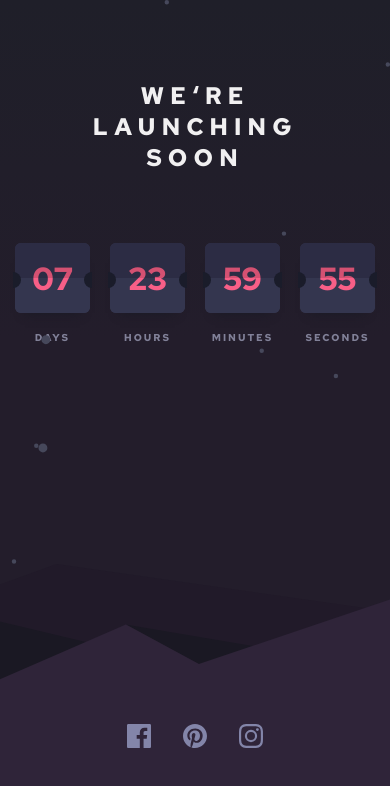
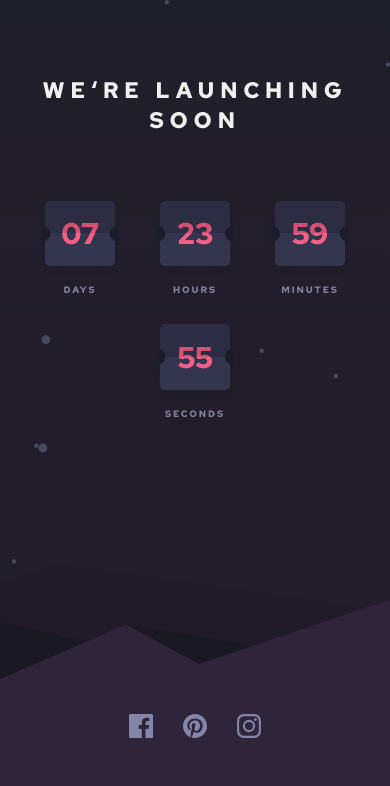
Before and after one commit to itiwariarun/Kraftshala_Frontend, a Next.js app: page / in a window 390 px wide. Shown: the top 786 px of the page. Built offline with nearby package versions, Linux system fonts and the light colour scheme.

Commit message:
fix: refactored and enhancement

```diff
--- a/styles/globals.css
+++ b/styles/globals.css
@@ -1,5 +1,27 @@
 @import url("https://fonts.googleapis.com/css2?family=Red+Hat+Text:wght@500;700&display=swap");
+@media screen and (max-width: 400px) {
+  html {
+    font-size: 12px;
+  }
+}
 
+@media screen and (max-width: 480px) {
+  html {
+    font-size: 15px;
+  }
+}
+
+@media screen and (min-width: 481px) and (max-width: 768px) {
+  html {
+    font-size: 16px;
+  }
+}
+
+@media screen and (min-width: 1024px) {
+  html {
+    font-size: 16px;
+  }
+}
 * {
   box-sizing: border-box;
   font-family: "Red Hat Text", sans-serif;
@@ -23,51 +45,61 @@ body {
   margin: auto;
   height: 100%;
   min-height: 100vh;
-
   background: linear-gradient(to bottom, #1f1f29 0%, #231d2b 40%);
 }
+
 h1 {
   font-size: 1.5rem;
-  padding-inline: 40px;
-  letter-spacing: 6px;
+  padding-inline: 2.5rem;         /* 40px */
+  letter-spacing: 0.375rem;       /* 6px */
   color: #f1f0f1;
-  margin-top: 80px;
+  margin-top: 5rem;               /* 80px */
   margin-inline: auto;
   text-align: center;
   width: fit-content;
-  margin-bottom: 70px;
+  margin-bottom: 4.375rem;        /* 70px */
 }
 
 .flip {
   display: flex;
-  gap: 20px;
+  max-width:95vw;
+  padding-inline:1rem;
+  gap: 1.25rem;                   /* 20px */
   margin-inline: auto;
+  z-index: 20;
   justify-content: space-between;
-  width: calc(4 * 130px+80px);
+  width: calc(4 * 8.125rem + 7rem);
+}
+@media screen and (max-width: 480px) {
+  .flip {
+  flex-wrap: wrap;
+  }
 }
 .itemClass {
   display: flex;
   flex-direction: column;
+  margin-inline: auto;
   gap: 0.5rem;
-  p {
+}
+.itemClass p {
   text-align: center;
   text-transform: uppercase;
   font-size: 0.625rem;
-    letter-spacing: 2px;
+  letter-spacing: 0.125rem;       /* 2px */
   color: #818198;
   font-weight: 600;
 }
-}
+
 .flipCardContainer {
   display: block;
   position: relative;
-  width: 130px;
-  height: 100px;
+  width: 8.125rem;                /* 130px */
+  height: 6.25rem;                /* 100px */
   perspective-origin: 50% 50%;
-  perspective: 300px;
+  perspective: 18.75rem;          /* 300px */
   background-color: #34364f;
-  border-radius: 6px;
-  box-shadow: 0px 10px 10px -10px #191a24;
+  border-radius: 0.375rem;        /* 6px */
+  box-shadow: 0 0.625rem 0.625rem -0.625rem #191a24;
 }
 
 .upperCard,
@@ -90,8 +122,8 @@ h1 {
 .upperCard {
   align-items: flex-end;
   background-color: #2c2c44;
-  border-top-left-radius: 6px;
-  border-top-right-radius: 6px;
+  border-top-left-radius: 0.375rem;
+  border-top-right-radius: 0.375rem;
 }
 
 .upperCard span {
@@ -100,8 +132,8 @@ h1 {
 
 .lowerCard {
   align-items: flex-start;
-  border-bottom-left-radius: 6px;
-  border-bottom-right-radius: 6px;
+  border-bottom-left-radius: 0.375rem;
+  border-bottom-right-radius: 0.375rem;
 }
 
 .lowerCard span {
@@ -128,14 +160,15 @@ h1 {
   font-weight: bolder;
   color: #d45172;
 }
+
 .flipCardItem.unfold {
   top: 50%;
   align-items: flex-start;
   transform-origin: 50% 0%;
   transform: rotateX(180deg);
   background-color: #34364f;
-  border-bottom-left-radius: 6px;
-  border-bottom-right-radius: 6px;
+  border-bottom-left-radius: 0.375rem;
+  border-bottom-right-radius: 0.375rem;
   animation: unfold 0.6s cubic-bezier(0.455, 0.03, 0.515, 0.955) forwards;
   transform-style: preserve-3d;
 }
@@ -150,8 +183,8 @@ h1 {
   transform-origin: 50% 100%;
   transform: rotateX(0deg);
   background-color: #34364f;
-  border-top-left-radius: 6px;
-  border-top-right-radius: 6px;
+  border-top-left-radius: 0.375rem;
+  border-top-right-radius: 0.375rem;
   animation: fold 0.6s cubic-bezier(0.455, 0.03, 0.515, 0.955) forwards;
   transform-style: preserve-3d;
 }
@@ -160,31 +193,31 @@ h1 {
   transform: translateY(50%);
 }
 
-.rightDot {
-  height: 8px;
-  width: 16px;
+.rightDot,
+.leftDot {
+  height: 0.5rem;                 /* 8px */
+  width: 1rem;                    /* 16px */
   position: absolute;
-  right: -6px;
-  top: 47%;
+  top:0;
+  bottom:0;
+  display: flex;
+  align-items: center;
+  margin-block: auto;
   z-index: 30;
-  rotate: -90deg;
-  border-top-left-radius: 40px;
-  border-top-right-radius: 40px;
+  border-top-left-radius: 2.5rem;
+  border-top-right-radius: 2.5rem;
   background: #1a1c2a;
   overflow: hidden;
 }
+
+.rightDot {
+  right: -0.375rem;              /* -6px */
+  rotate: -90deg;
+}
+
 .leftDot {
-  height: 8px;
-  width: 16px;
-  position: absolute;
-  left: -6px;
-  top: 47%;
-  z-index: 30;
+  left: -0.375rem;
   rotate: 90deg;
-  border-top-left-radius: 40px;
-  border-top-right-radius: 40px;
-  background: #1a1c2a;
-  overflow: hidden;
 }
 
 .iconList {
@@ -192,9 +225,9 @@ h1 {
   display: flex;
   align-items: center;
   bottom: 0;
-  top: 160px;
-  right: 0px;
-  left: 0px;
+  top: 10rem;                     /* 160px */
+  right: 0;
+  left: 0;
   height: fit-content;
   justify-content: center;
   gap: 2rem;
@@ -203,51 +236,45 @@ h1 {
 .iconList > svg {
   fill: #8385a9 !important;
 }
+
 .iconList > svg:hover {
   fill: #f75880 !important;
   transition: all 0.25s ease-in;
   cursor: pointer;
 }
+
 /* Media Query */
+@media screen and (max-width: 48rem) {
+  .flip {
+    width: calc(4 * 4.6875rem + 5rem);
+  }
 
-@media screen and (max-width: 768px) {
-  .flip {
-    width: calc(4 * 75px+80px);
+  .flipCardContainer {
+    width: 4.6875rem;             /* 75px */
+    height: 4.375rem;             /* 70px */
   }
-  .flipCardContainer {
-    width: 75px;
-    height: 70px;
-  }
+
   .upperCard span,
   .lowerCard span,
-  .flipCardItem span {
-    font-size: 2rem;
-  }
+  .flipCardItem span,
   .text span {
     font-size: 2rem;
   }
-  .flipCardItem span {
-    font-size: 2rem;
+
+  .iconList {
+    bottom: -4.375rem;           /* -70px */
   }
 }
-@media screen and (min-width: 768px) {
+
+@media screen and (min-width: 48rem) {
   .upperCard span,
   .lowerCard span,
-  .flipCardItem span {
-    font-size: 4rem;
-  }
+  .flipCardItem span,
   .text span {
     font-size: 4rem;
   }
-  .flipCardItem span {
-    font-size: 4rem;
 }
-}
-@media screen and (max-width: 768px) {
-  .iconList {
-    bottom: -70px;
-  }
-}
+
 /* animation key frame */
 @keyframes fold {
   0% {
```
Lines whose indentation alone changed are shown as unchanged.
